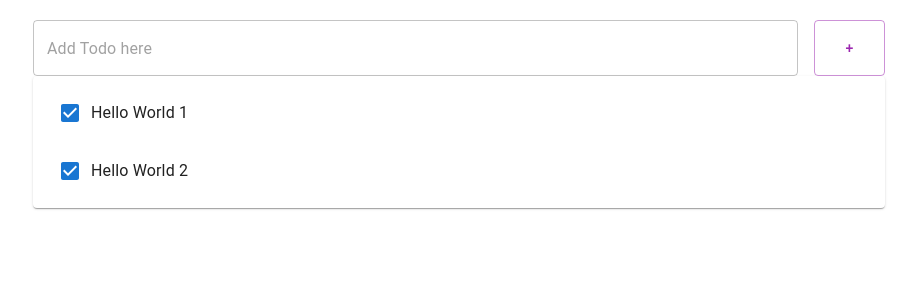
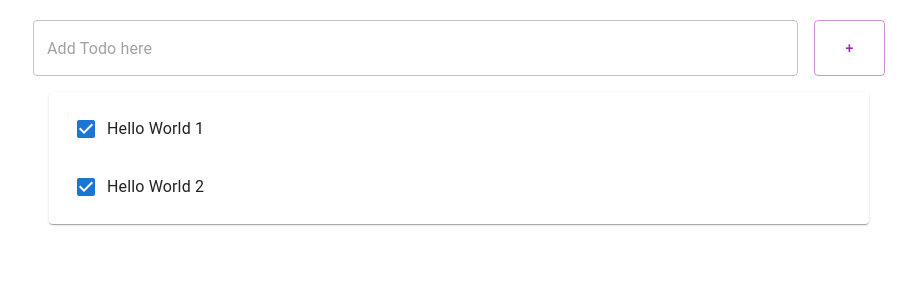
Before and after one commit to jin573/studyReactProgramming, a React (Create React App) app: page / in a window 1280 px wide. Shown: the top 300 px of the page, without its empty margins (181-1098 px from the left). Built offline with nearby package versions, Linux system fonts and the light colour scheme.

Commit message:
margin 오류 해결

```diff
--- a/src/App.js
+++ b/src/App.js
@@ -19,7 +19,7 @@ function App() {
 
   let todoItems =
     items.length > 0 && (
-    <Paper sytle={{margin: 16}}>
+    <Paper style={{margin: 16}}>
       <List>
         {items.map((item)=>(
           <Todo item={item} key={item.id}/>
```
